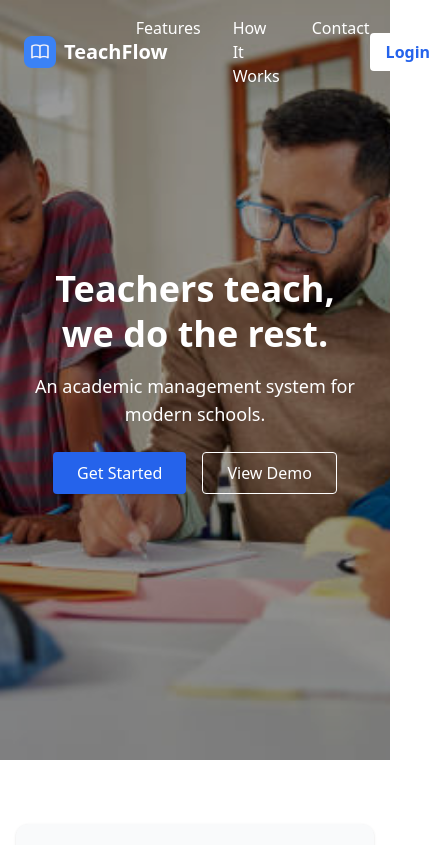
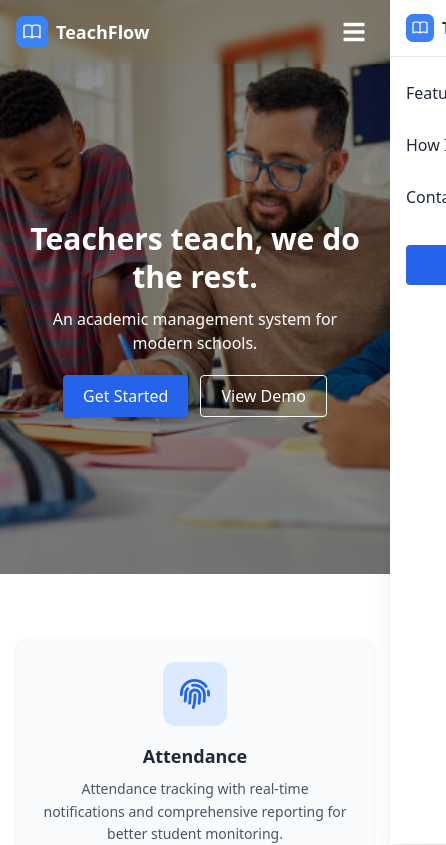
Before and after one commit to alaawahhoud/teachflow-client, a React (Create React App) app: page / in a window 390 px wide. Shown: the top 845 px of the page, 446 px wide, since content can reach past the window. Built offline with nearby package versions, Linux system fonts and the light colour scheme; no server answers.

Commit message:
Responsive tweaks: Navbar/Hero

```diff
--- a/src/components/Hero.js
+++ b/src/components/Hero.js
@@ -1,32 +1,22 @@
-// src/components/Hero.jsx
 import React, { useEffect, useState } from "react";
 
-const images = [
-  "/pic/1.jpg",
-  "/pic/2.jpg",
-  "/pic/3.jpg",
-  "/pic/4.jpg",
-  "/pic/5.jpg",
-  "/pic/6.jpg",
-  "/pic/7.jpg",
-  "/pic/8.jpg",
-];
+const images = ["/pic/1.jpg","/pic/2.jpg","/pic/3.jpg","/pic/4.jpg","/pic/5.jpg","/pic/6.jpg","/pic/7.jpg","/pic/8.jpg"];
 
-const Hero = () => {
+export default function Hero() {
   const [index, setIndex] = useState(0);
 
   useEffect(() => {
-    const interval = setInterval(() => {
-      setIndex((prev) => (prev + 1) % images.length);
-    }, 3000); // ⏱️ 3 ثواني بدل 2 لتقليل الإزعاج
-
-    return () => clearInterval(interval);
+    const id = setInterval(() => setIndex((i) => (i + 1) % images.length), 3500);
+    return () => clearInterval(id);
   }, []);
 
   return (
-    <section className="relative w-full h-[90vh] overflow-hidden flex items-center justify-center text-center text-white">
-      {/* Background Slideshow */}
-      <div className="absolute inset-0 z-0">
+    <section
+      className="relative w-full h-[68vh] sm:h-[78vh] md:h-[88vh] overflow-hidden flex items-center justify-center text-center text-white"
+      aria-label="TeachFlow overview"
+    >
+      {/* Background slideshow */}
+      <div className="absolute inset-0 z-0 pointer-events-none">
         {images.map((src, i) => (
           <div
             key={i}
@@ -34,32 +24,32 @@ const Hero = () => {
               i === index ? "opacity-100" : "opacity-0"
             }`}
             style={{ backgroundImage: `url(${src})` }}
+            role="img"
+            aria-hidden={i !== index}
           />
         ))}
       </div>
 
-      {/* Dark overlay for readability */}
-      <div className="absolute inset-0 bg-black bg-opacity-40 z-10" />
+      {/* Overlay for readability */}
+      <div className="absolute inset-0 bg-black/45 z-10" />
 
-      {/* Hero Content */}
-      <div className="relative z-20 px-4">
-        <h1 className="text-4xl md:text-5xl font-bold mb-4 leading-tight">
-          Teachers teach,<br />we do the rest.
+      {/* Content */}
+      <div className="relative z-20 px-4 pt-16"> {/* pt-16 ليتنفّس تحت النافبار */}
+        <h1 className="text-3xl sm:text-4xl md:text-5xl font-bold mb-3 sm:mb-4 leading-tight">
+          Teachers teach,<br className="hidden sm:block" /> we do the rest.
         </h1>
-        <p className="text-lg max-w-2xl mx-auto mb-6">
+        <p className="text-base sm:text-lg max-w-2xl mx-auto mb-5 sm:mb-6 px-2">
           An academic management system for modern schools.
         </p>
-        <div className="flex justify-center gap-4 flex-wrap">
-          <button className="bg-blue-600 text-white px-6 py-2 rounded shadow hover:bg-blue-700 transition">
+        <div className="flex justify-center gap-3 sm:gap-4 flex-wrap">
+          <button className="bg-blue-600 text-white px-5 sm:px-6 py-2 rounded shadow hover:bg-blue-700 transition">
             Get Started
           </button>
-          <button className="border border-white text-white px-6 py-2 rounded hover:bg-white hover:text-blue-600 transition">
+          <button className="border border-white text-white px-5 sm:px-6 py-2 rounded hover:bg-white hover:text-blue-600 transition">
             View Demo
           </button>
         </div>
       </div>
     </section>
   );
-};
-
-export default Hero;
+}
--- a/src/components/Navbar.js
+++ b/src/components/Navbar.js
@@ -1,48 +1,97 @@
-import React from 'react';
-import { Link } from 'react-router-dom';
+import React, { useState } from "react";
+import { Link, NavLink } from "react-router-dom";
+import { FaBars, FaTimes } from "react-icons/fa";
 
-const Navbar = () => {
+export default function Navbar() {
+  const [open, setOpen] = useState(false);
+
   return (
-    <nav className="absolute top-0 left-0 w-full z-50 flex items-center justify-between px-6 py-4 bg-transparent">
-      {/* Logo on the left */}
-      <div className="flex items-center space-x-2">
-        <img src="/logo.png" alt="TeachFlow Logo" className="h-8 w-auto" />
-        <span className="text-xl font-bold text-white dark:text-white">TeachFlow</span>
+    <>
+      {/* Top bar */}
+      <nav
+        className="fixed top-0 left-0 w-full z-50 flex items-center justify-between px-4 sm:px-6 py-3
+                   bg-transparent"
+        style={{ WebkitBackdropFilter: "saturate(180%) blur(6px)", backdropFilter: "saturate(180%) blur(6px)" }}
+      >
+        {/* Logo */}
+        <Link to="/" className="flex items-center gap-2">
+          <img src="/logo.png" alt="TeachFlow" className="h-8 w-auto" />
+          <span className="text-lg sm:text-xl font-bold text-white">TeachFlow</span>
+        </Link>
+
+        {/* Desktop links */}
+        <div className="hidden md:flex items-center gap-8">
+          <NavLink to="/features" className="text-white hover:text-blue-200 transition">Features</NavLink>
+          <NavLink to="/how-it-works" className="text-white hover:text-blue-200 transition">How It Works</NavLink>
+          <NavLink to="/contact" className="text-white hover:text-blue-200 transition">Contact</NavLink>
         </div>
 
-      {/* Centered Links */}
-      <div className="flex-1 flex justify-center space-x-8">
-        <Link
-          to="/features"
-          className="text-white dark:text-white hover:text-blue-200 dark:hover:text-blue-300 transition"
-        >
-          Features
-        </Link>
-        <Link
-          to="/how-it-works"
-          className="text-white dark:text-white hover:text-blue-200 dark:hover:text-blue-300 transition"
-        >
-          How It Works
-        </Link>
-        <Link
-          to="/contact"
-          className="text-white dark:text-white hover:text-blue-200 dark:hover:text-blue-300 transition"
-        >
-          Contact
-        </Link>
-      </div>
-
-      {/* Login Button on the right */}
-      <div>
+        {/* Right side (login / burger) */}
+        <div className="hidden md:block">
           <Link
             to="/login"
-          className="bg-white dark:bg-gray-800 text-blue-600 dark:text-white px-4 py-2 rounded hover:bg-blue-100 dark:hover:bg-gray-700 transition font-semibold"
+            className="bg-white text-blue-600 px-4 py-2 rounded font-semibold hover:bg-blue-100 transition"
           >
             Login
           </Link>
         </div>
+
+        {/* Mobile burger */}
+        <button
+          className="md:hidden text-white text-2xl p-2 rounded focus:outline-none focus:ring-2 focus:ring-white/60"
+          onClick={() => setOpen(true)}
+          aria-label="Open menu"
+        >
+          <FaBars />
+        </button>
       </nav>
+
+      {/* Mobile drawer */}
+      <div
+        className={`fixed inset-0 z-50 md:hidden transition ${
+          open ? "pointer-events-auto" : "pointer-events-none"
+        }`}
+        aria-hidden={!open}
+      >
+        {/* Backdrop */}
+        <div
+          className={`absolute inset-0 bg-black/50 transition-opacity ${open ? "opacity-100" : "opacity-0"}`}
+          onClick={() => setOpen(false)}
+        />
+        {/* Panel */}
+        <div
+          className={`absolute right-0 top-0 h-full w-72 max-w-[85%] bg-white text-gray-800 shadow-xl
+                      transform transition-transform ${open ? "translate-x-0" : "translate-x-full"}`}
+        >
+          <div className="flex items-center justify-between px-4 py-3 border-b">
+            <div className="flex items-center gap-2">
+              <img src="/logo.png" className="h-7 w-auto" alt="TeachFlow" />
+              <span className="font-semibold">TeachFlow</span>
+            </div>
+            <button
+              className="text-2xl p-1"
+              onClick={() => setOpen(false)}
+              aria-label="Close menu"
+            >
+              <FaTimes />
+            </button>
+          </div>
+
+          <div className="flex flex-col p-4 gap-3">
+            <NavLink to="/features" className="py-2" onClick={() => setOpen(false)}>Features</NavLink>
+            <NavLink to="/how-it-works" className="py-2" onClick={() => setOpen(false)}>How It Works</NavLink>
+            <NavLink to="/contact" className="py-2" onClick={() => setOpen(false)}>Contact</NavLink>
+
+            <Link
+              to="/login"
+              className="mt-4 inline-flex items-center justify-center bg-blue-600 text-white rounded px-4 py-2 font-semibold"
+              onClick={() => setOpen(false)}
+            >
+              Login
+            </Link>
+          </div>
+        </div>
+      </div>
+    </>
   );
-};
-
-export default Navbar;
+}
--- a/src/components/WhyTeachFlow.js
+++ b/src/components/WhyTeachFlow.js
@@ -21,7 +21,7 @@ const reasons = [
 
 function WhyTeachFlow() {
   return (
-    <section className="bg-gray-50 py-16 px-6">
+<section className="bg-gray-50 py-12 px-4 sm:px-6 lg:px-8">
       <div className="max-w-7xl mx-auto grid md:grid-cols-2 gap-12 items-center">
         <div>
           <h2 className="text-2xl font-bold mb-6">
```
Lines whose indentation alone changed are shown as unchanged.
